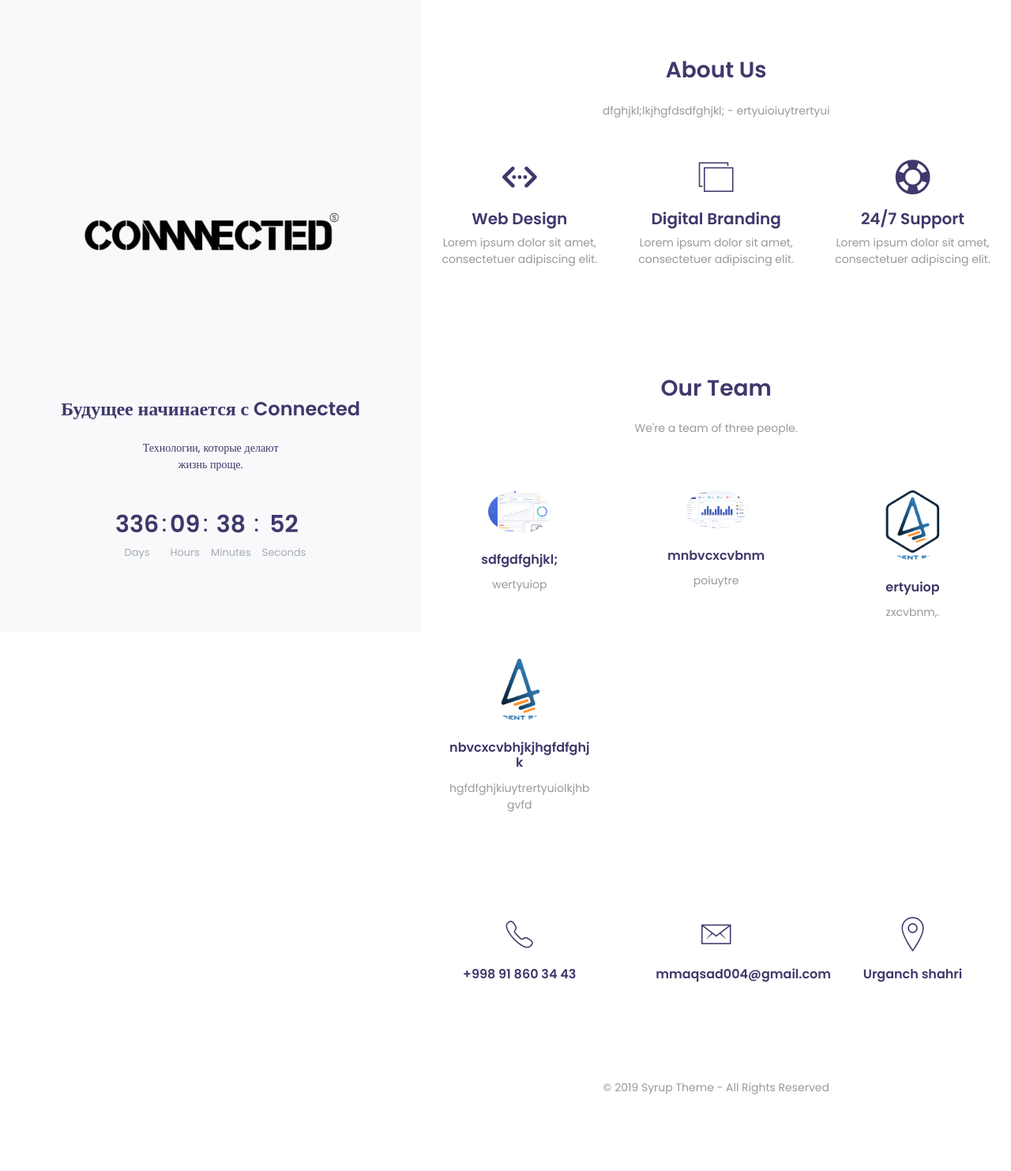
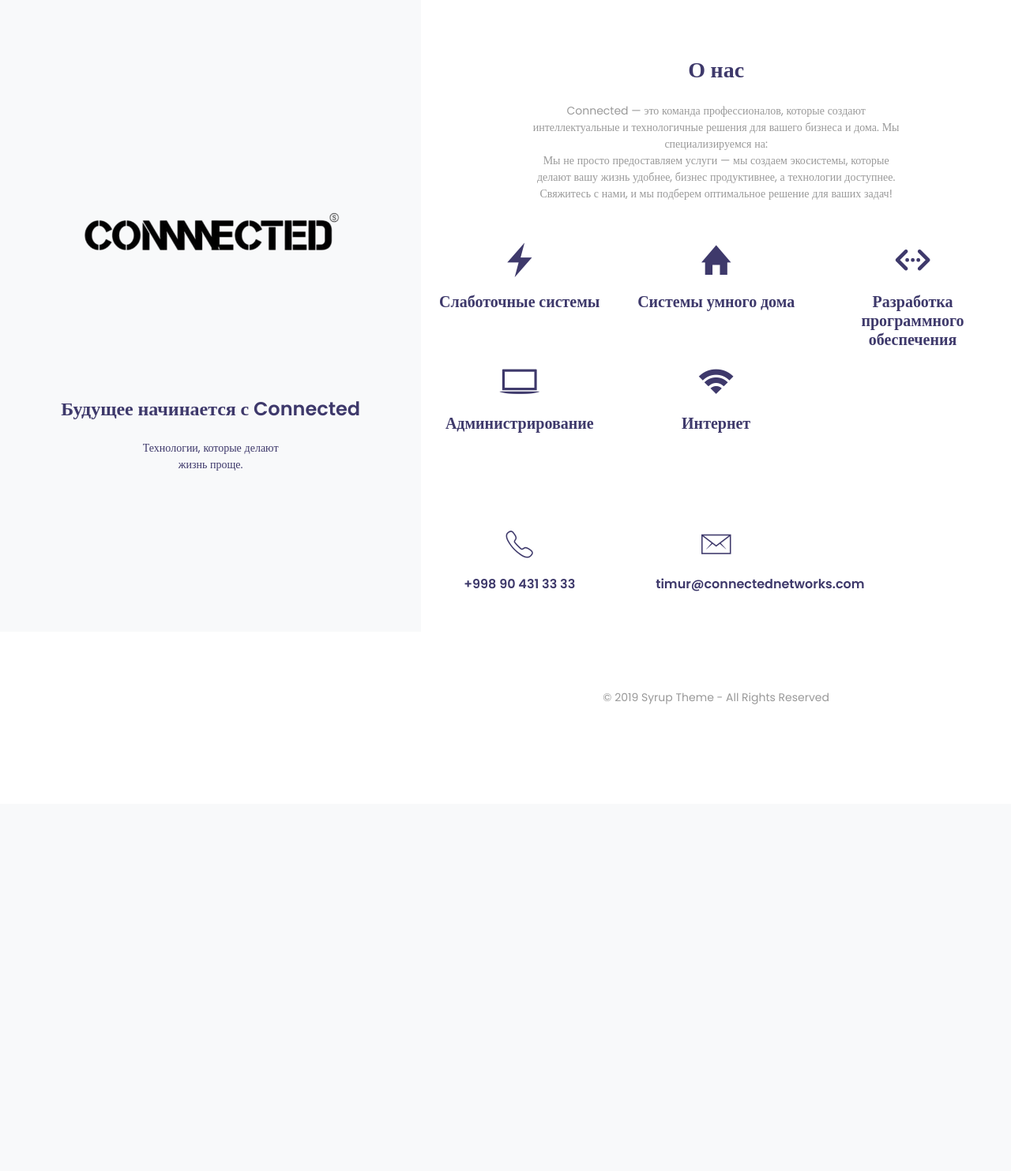
Before and after one commit to Kudrat0777/Connected, a Django app: page / in a window 1280 px wide. Shown: the top 1483 px of the page at 79% size. After the commit the page ends 892 px from the top, so only its background shows below. Run offline with Django 4.2, Linux system fonts and the light colour scheme; data comes from the database, SQL or seed files in the repository; some libraries are stand-ins or nearby versions.

Commit message:
cosmetic amendments

```diff
--- a/templates/index.html
+++ b/templates/index.html
@@ -29,7 +29,7 @@
                             Технологии, которые делают <br/>жизнь проще.
                         </p>
                         {% comment %} <div class="launch-text">We're launching soon.</div> {% endcomment %}
-                        <ul id="timer">
+                        {% comment %} <ul id="timer">
                             <li><span class="days">00</span><p class="days_text">Days</p></li>
                             <li class="seperator">:</li>
                             <li><span class="hours">00</span><p class="hours_text">Hours</p></li>
@@ -37,7 +37,7 @@
                             <li><span class="minutes">00</span><p class="minutes_text">Minutes</p></li>
                             <li class="seperator">:</li>
                             <li><span class="seconds">00</span><p class="seconds_text">Seconds</p></li>
-                        </ul>
+                        </ul> {% endcomment %}
                     </div>
                     <div class="col-sm-7 offset-sm-5 px-0 py-5">
                         <!--Why This Domain-->
@@ -45,36 +45,55 @@
                             <div class="container-fluid">
                                 <div class="row">
                                     <div class="col-sm-8 mx-auto text-center">
-                                        <h2 class="pb-3">About Us</h2>
-                                        {% for i in about %}
+                                        <h2 class="pb-3">О нас</h2>
+                                        {% comment %} {% for i in about %} {% endcomment %}
                                         <p class="text-muted">
-                                          {{i.title}} - {{i.subtitle}}
+                                          {% comment %} {{i.title}} - {{i.subtitle}}  {% endcomment %}
+                                          Connected — это команда профессионалов, которые создают интеллектуальные и технологичные решения для вашего бизнеса и дома. Мы специализируемся на: <br/>
+
+{% comment %} ⚡️ Слаботочных системах – проектируем и внедряем надежные инженерные решения.<br/>
+🏠 Системах умного дома – делаем вашу жизнь комфортнее и безопаснее.<br/>
+💻 Разработке программного обеспечения – создаем удобные и эффективные IT-продукты.<br/>
+👨🏻‍💻 Администрировании – обеспечиваем стабильную работу ваших систем.<br/>
+🛜 Интернете – подключаем и настраиваем надежные сети.<br/> {% endcomment %}
+
+Мы не просто предоставляем услуги — мы создаем экосистемы, которые делают вашу жизнь удобнее, бизнес продуктивнее, а технологии доступнее.<br/>
+
+Свяжитесь с нами, и мы подберем оптимальное решение для ваших задач!<br/>
                                         </p>
-                                        {% endfor %}
+                                        {% comment %} {% endfor %} {% endcomment %}
                                     </div>
                                 </div>
                                 <div class="row d-md-flex mt-4">
                                     <div class="col-sm-4 mt-2 text-center">
-                                        <p><em class="ion-code-working icon-md"></em></p>
-                                        <h4>Web Design</h4>
-                                        <p class="text-muted">Lorem ipsum dolor sit amet, consectetuer adipiscing elit.</p>
+                                        <p><em class="ion-flash icon-md"></em></p>
+                                        <h4>Слаботочные системы</h4>
+                                        {% comment %} <p class="text-muted">Lorem ipsum dolor sit amet, consectetuer adipiscing elit.</p> {% endcomment %}
                                     </div>
                                     <div class="col-sm-4 mt-2 text-center">
-                                        <p><em class="ion-ios-photos-outline icon-md"></em></p>
-                                        <h4>Digital Branding</h4>
-                                        <p class="text-muted">Lorem ipsum dolor sit amet, consectetuer adipiscing elit.</p>
+                                        <p><em class="ion-home icon-md"></em></p>
+                                        <h4>Системы умного дома</h4>
+                                        {% comment %} <p class="text-muted">Lorem ipsum dolor sit amet, consectetuer adipiscing elit.</p> {% endcomment %}
                                     </div>
                                     <div class="col-sm-4 mt-2 text-center">
-                                        <p><em class="ion-help-buoy icon-md"></em></p>
-                                        <h4>24/7 Support</h4>
-                                        <p class="text-muted">Lorem ipsum dolor sit amet, consectetuer adipiscing elit.</p>
+                                        <p><em class="ion-code-working icon-md"></em></p>
+                                        <h4>Разработка программного обеспечения</h4>
+                                        {% comment %} <p class="text-muted">Lorem ipsum dolor sit amet, consectetuer adipiscing elit.</p> {% endcomment %}
+                                    </div>
+                                    <div class="col-sm-4 mt-2 text-center">
+                                        <p><em class="ion-laptop icon-md"></em></p>
+                                        <h4>Администрирование</h4>
+                                    </div>
+                                    <div class="col-sm-4 mt-2 text-center">
+                                        <p><em class="ion-wifi icon-md"></em></p>
+                                        <h4>Интернет</h4>
                                     </div>
                                 </div>
                             </div>
                         </section>
 
                         <!--team-->
-                        <section id="team">
+                        {% comment %} <section id="team">
                             <div class="container">
                                 <div class="row">
                                     <div class="col-md-6 col-sm-8 mx-auto text-center">
@@ -98,7 +117,7 @@
                                     {% endfor %}
                                 </div>
                             </div>
-                        </section>
+                        </section> {% endcomment %}
 
                         <!--contact-->
                         <section class="p-0" id="contact">
@@ -107,15 +126,19 @@
                                 <div class="row d-md-flex text-center">
                                     <div class="col-sm-4 p-5">
                                         <p><em class="ion-ios-telephone-outline icon-md"></em></p>
-                                        <h5>{{ contacts.phone }}</h5>
+                                        {% comment %} <h5>{{ contacts.phone }}</h5> {% endcomment %}
+                                        <h5>+998 90 431 33 33</h5>
+
                                     </div>
                                     <div class="col-sm-4 p-5">
                                         <p><em class="ion-ios-email-outline icon-md"></em></p>
-                                        <h5>{{ contacts.email }}</h5>
+                                        {% comment %} <h5>{{ contacts.email }}</h5> {% endcomment %}
+                                        <h5>timur@connectednetworks.com</h5>
+
                                     </div>
                                     <div class="col-sm-4 p-5">
-                                        <p><em class="ion-ios-location-outline icon-md"></em></p>
-                                        <h5>{{ contacts.location }}</h5>
+                                        <p><em class="ion-instagram icon-md"></em></p>
+                                        {% comment %} <h5>{{ contacts.location }}</h5> {% endcomment %}
                                     </div>
                                 </div>
                             </div>
```
